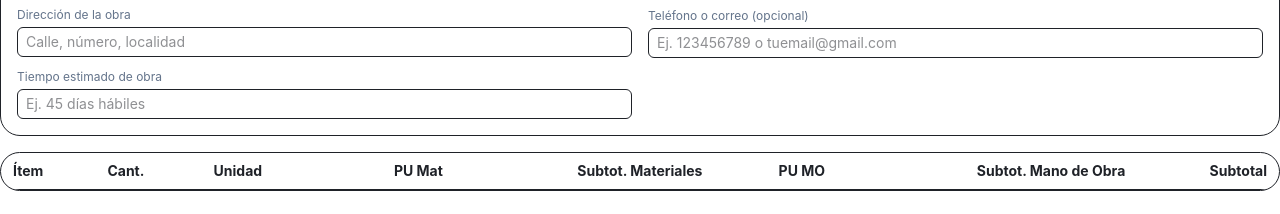
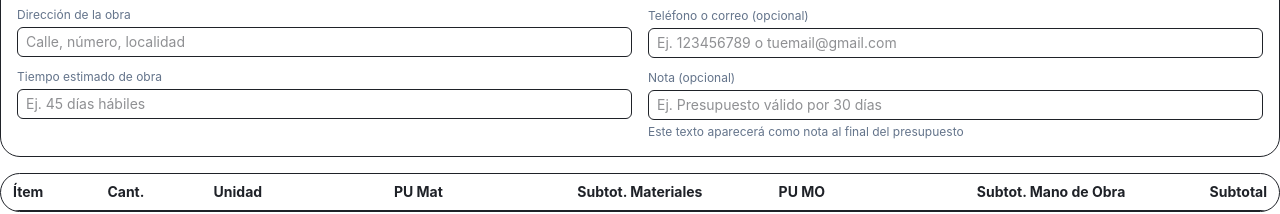
Before and after one commit to enzosaso/metro-cuadrado, a Next.js app: page /wizard/review in a window 1280 px wide. Shown: the part 372-586 px from the top of the page. Built offline with nearby package versions, Linux system fonts and the light colour scheme; no server answers; sample sign-in values are in the browser's storage.

Commit message:
add custom label to the pdf footer

```diff
--- a/app/api/print/route.ts
+++ b/app/api/print/route.ts
@@ -1,24 +1,10 @@
 import { NextRequest } from 'next/server'
 import { renderToBuffer } from '@react-pdf/renderer'
 import QuoteDoc from '@/pdf/QuoteDoc'
-import type { LineDraft } from '@/types'
+import type { LineDraft, PdfFooter, PdfHeader } from '@/types'
 
 export const runtime = 'nodejs'
 export const dynamic = 'force-dynamic'
-
-type PdfHeader = {
-  title?: 'Presupuesto de obra' | 'Remodelación' | 'Mantenimiento'
-  date?: string // yyyy-mm-dd
-  client?: string
-  address?: string
-  timeEstimate?: string
-}
-
-type PdfFooter = {
-  issuer?: string
-  address?: string
-  contact?: string
-}
 
 const TITLE_OPTIONS = ['Presupuesto de obra', 'Remodelación', 'Mantenimiento'] as const
 
@@ -71,7 +57,8 @@ export async function POST(req: NextRequest) {
     const safeFooter = {
       issuer: footer?.issuer ?? '',
       address: footer?.address || '',
-      contact: footer?.contact || ''
+      contact: footer?.contact || '',
+      customLabel: footer?.customLabel || ''
     }
 
     const safeIncludeMaterials = includeMaterials ?? true
--- a/app/wizard/review/page.tsx
+++ b/app/wizard/review/page.tsx
@@ -183,6 +183,20 @@ export default function ReviewStep() {
                 onChange={e => dispatch({ type: 'PATCH_PDF_FOOTER', patch: { contact: e.target.value } })}
                 className='mt-1 w-full rounded-md border px-2 py-1'
               />
+            </label>
+
+            <label className='text-sm'>
+              <span className='block text-xs text-muted-foreground'>Nota (opcional)</span>
+              <input
+                type='text'
+                placeholder='Ej. Presupuesto válido por 30 días'
+                value={footer.customLabel || ''}
+                onChange={e => dispatch({ type: 'PATCH_PDF_FOOTER', patch: { customLabel: e.target.value } })}
+                className='mt-1 w-full rounded-md border px-2 py-1 text-sm'
+              />
+              <p className='mt-1 text-xs text-muted-foreground'>
+                Este texto aparecerá como nota al final del presupuesto
+              </p>
             </label>
           </div>
         </div>
--- a/src/pdf/QuoteDoc.tsx
+++ b/src/pdf/QuoteDoc.tsx
@@ -281,6 +281,21 @@ export default function QuoteDoc({ items, lines, markupPercent, includeMaterials
 
         {/* Footer */}
         <View style={styles.footerWrap} wrap={false}>
+          {footer.customLabel && (
+            <View
+              style={{
+                marginBottom: 10,
+                padding: 8,
+                borderTop: '1px solid #eee',
+                borderBottom: '1px solid #eee',
+                backgroundColor: '#fafafa'
+              }}
+            >
+              <Text style={{ color: '#666', fontSize: 9, textAlign: 'center', fontStyle: 'italic' }}>
+                {footer.customLabel}
+              </Text>
+            </View>
+          )}
           <Text style={styles.small}>
             {footer.issuer && `Emitido por: ${footer.issuer}`}
             {footer.address && ` | Domicilio: ${footer.address}`}
--- a/src/types.ts
+++ b/src/types.ts
@@ -39,6 +39,7 @@ export interface PdfFooter {
   issuer: string
   address?: string
   contact?: string
+  customLabel?: string
 }
 
 export interface PersistedBudgetDraft {
--- a/src/wizard/state.tsx
+++ b/src/wizard/state.tsx
@@ -48,7 +48,8 @@ const initial: WizardState = {
   pdfFooter: {
     issuer: '',
     address: '',
-    contact: ''
+    contact: '',
+    customLabel: ''
   }
 }
 
@@ -71,7 +72,8 @@ function withMigration(raw: unknown): WizardState {
   const pdfFooter: PdfFooter = {
     issuer: parsed.pdfFooter?.issuer ?? '',
     address: parsed.pdfFooter?.address ?? '',
-    contact: parsed.pdfFooter?.contact ?? ''
+    contact: parsed.pdfFooter?.contact ?? '',
+    customLabel: parsed.pdfFooter?.customLabel ?? ''
   }
 
   const draft = parsed.draft ?? { selectedItems: [], lines: {}, markupPercent: '0.00' }
```
